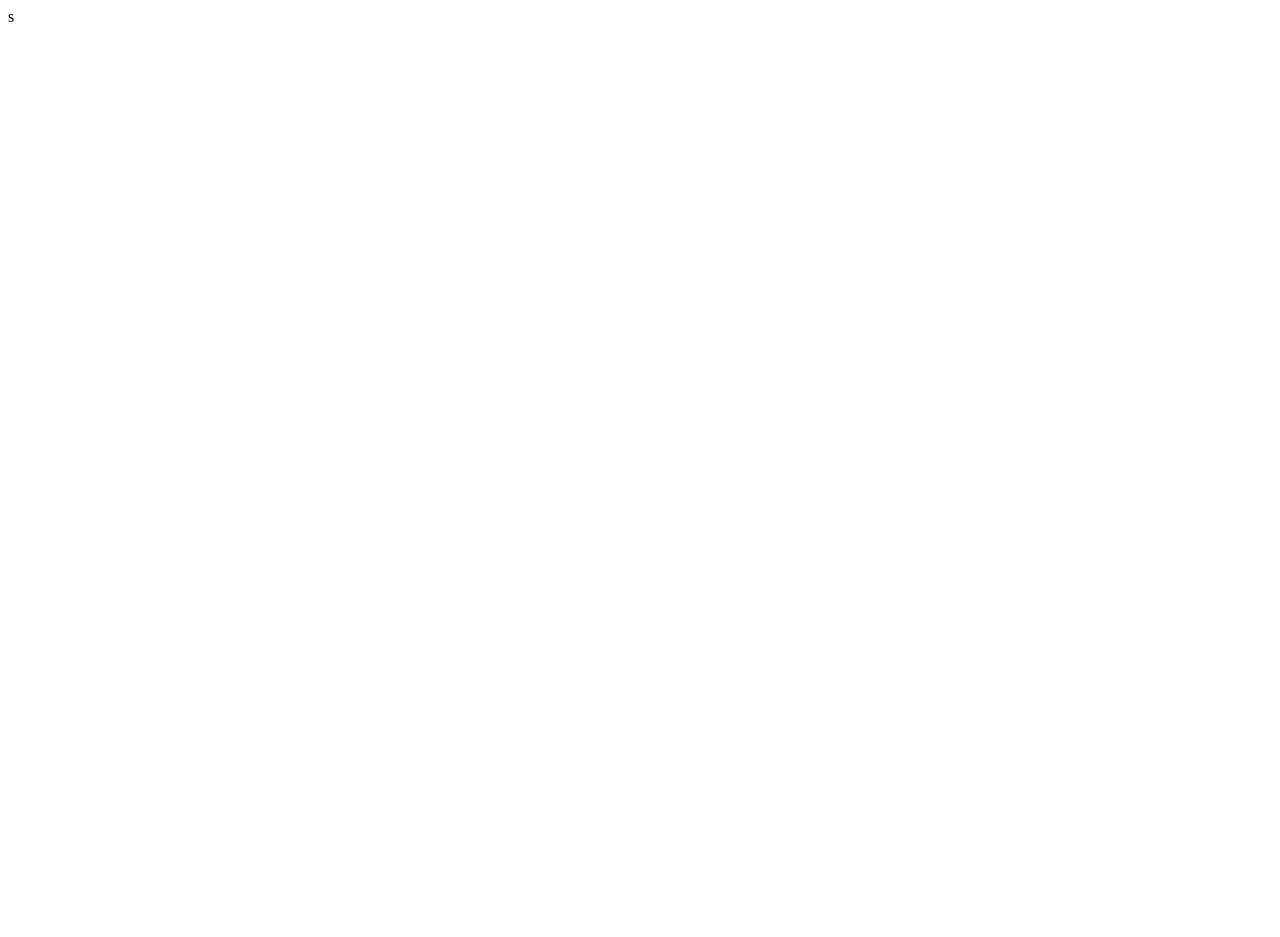
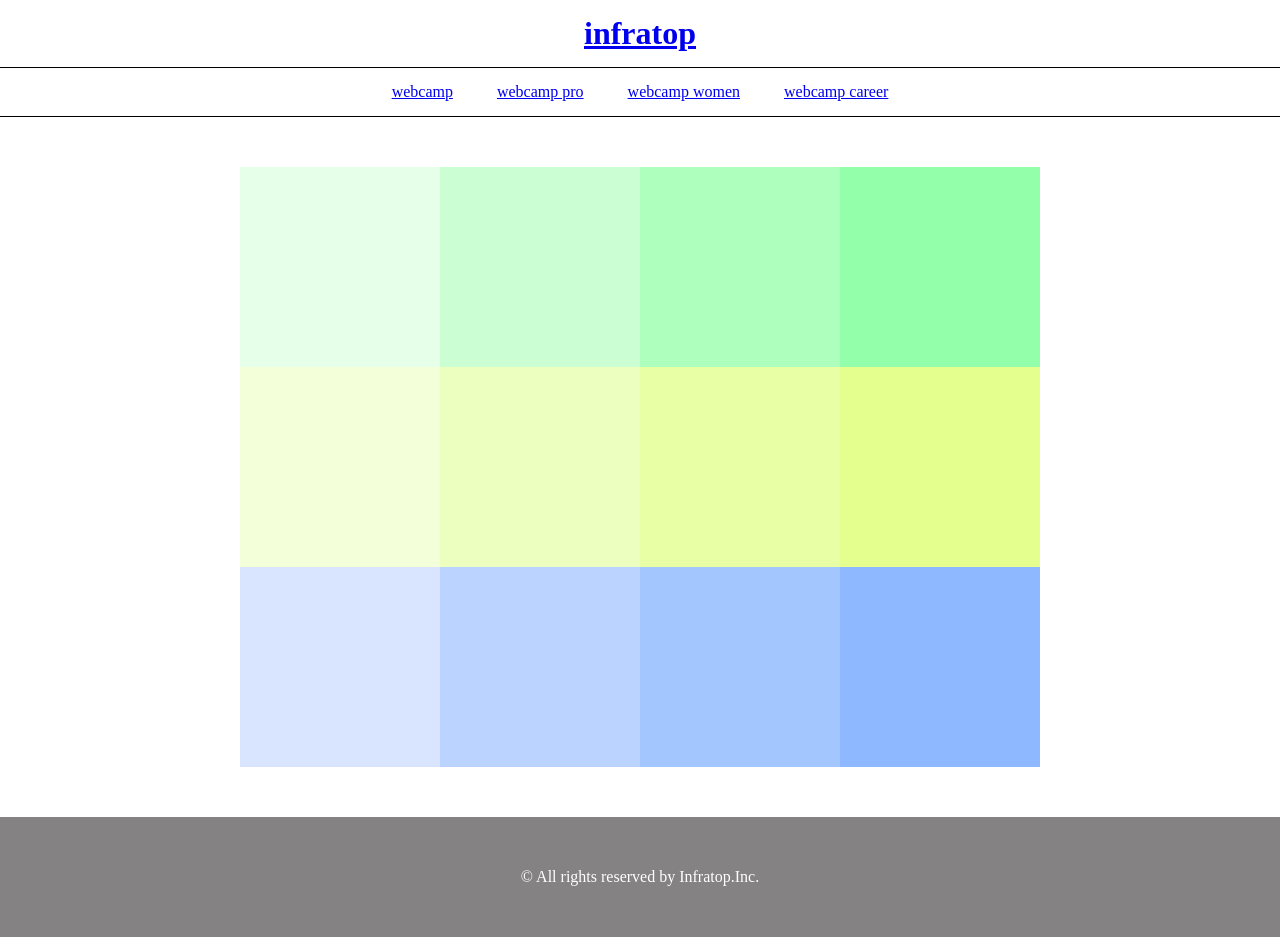
Before and after one commit to twawaa/1htmlcss, a plain HTML site: page index1-5.html in a window 1280 px wide. Before the commit the page ends 800 px from the top, so only its background shows below. Drawn offline with Linux system fonts and the light colour scheme.

Commit message:
[Finish]1-5

```diff
--- a/index1-5.html
+++ b/index1-5.html
@@ -1 +1,60 @@
-s
+<!DOCTYPE html>
+<html>
+<head>
+  <meta charset="UTF-8">
+  <!-- CSSファイルの読み込み -->
+  <link rel="stylesheet" href="style1-5.css">
+  <title>5章演習課題</title>
+</head>
+<body>
+
+  <!-- header -->
+  <header>
+    <h1 class="headline">
+      <a href="https://infratop.jp/">infratop</a>
+    </h1>
+  </header>
+  <nav>
+    <ul class="nav-list">
+      <li class="nav-list-item">
+        <a href="https://web-camp.io/">webcamp</a>
+      </li>
+      <li class="nav-list-item">
+        <a href="http://web-camp.io/pro/">webcamp pro</a>
+      </li>
+      <li class="nav-list-item">
+        <a href="http://web-camp.io/woman/">webcamp women</a>
+      </li>
+      <li class="nav-list-item">
+        <a href="http://web-camp.io/woman/">webcamp career</a>
+      </li>
+    </ul>
+
+  </nav>
+  <!-- main-visual用のdiv -->
+  <div class="main-visual">
+    <div class="main-visual-content"></div>
+  </div>
+
+  <!-- main用のdiv -->
+  <div class="main clearfix">
+    <div class="box1"></div>
+    <div class="box2"></div>
+    <div class="box3"></div>
+    <div class="box4"></div>
+    <div class="box5"></div>
+    <div class="box6"></div>
+    <div class="box7"></div>
+    <div class="box8"></div>
+    <div class="box9"></div>
+    <div class="box10"></div>
+    <div class="box11"></div>
+    <div class="box12"></div>
+  </div>
+
+  <!-- footer -->
+  <footer>
+    <p class="footer-text">© All rights reserved by Infratop.Inc.</p>
+  </footer>
+</body>
+</html>
--- a/style1-5.css
+++ b/style1-5.css
@@ -1 +1,131 @@
-s
+* {
+  margin: 0;
+  padding: 0;
+}
+
+.clearfix::after {
+  content: "";
+  display: block;
+  clear: both;
+}
+
+header {
+  width: 100%;
+  padding: 15px 0;
+  margin: 0 auto;
+  text-align: center;
+}
+header .headline {
+  font-size: 32px;
+}
+
+.nav-list {
+  text-align: center;
+  padding: 15px 0;
+  margin: 0 auto;/*上下余白を0px、左右余白を自動的に等間隔*/
+  border-bottom: 1px solid black;
+  border-top: 1px solid black;
+}
+.nav-list-item {
+  list-style: none;
+  display: inline-block;/*要素の表示形式を設定するプロパティ インライン(横並び)*/
+  margin: 0 20px;/*上下余白を0px、左右余白を20px*/
+}
+
+.main-visual {
+  width: 100%; /* 横幅 */
+  height: 50px; /* 高さ */
+}
+.main-visual-content{
+  width: 350px; /* 横幅を指定 */
+  height: 300px; /* 親の高さに揃える */
+}
+
+.main {
+  width: 800px; /* 横幅 */
+  height: 650px;
+  margin: 0 auto;
+}
+.box1 {
+  width: 200px;
+  height: 200px;
+  float: left; /* 要素を左揃えで並べる */
+  background-color:  #e6ffe9;
+}
+.box2 {
+  width: 200px;
+  height: 200px;
+  float: left; /* 要素を左揃えで並べる */
+  background-color:  #cbffd3
+}
+.box3 {
+  width: 200px;
+  height: 200px;
+  float: left; /* 要素を左揃えで並べる */
+  background-color:  #aeffbd
+}
+.box4 {
+  width: 200px;
+  height: 200px;
+  float: left; /* 要素を左揃えで並べる */
+  background-color:  #93ffab
+}
+.box5 {
+  width: 200px;
+  height: 200px;
+  float: left; /* 要素を左揃えで並べる */
+  background-color:  #f3ffd8;
+}
+.box6 {
+  width: 200px;
+  height: 200px;
+  float: left; /* 要素を左揃えで並べる */
+  background-color:  #edffbe;
+}
+.box7 {
+  width: 200px;
+  height: 200px;
+  float: left; /* 要素を左揃えで並べる */
+  background-color:  #e9ffa5
+}
+.box8 {
+  width: 200px;
+  height: 200px;
+  float: left; /* 要素を左揃えで並べる */
+  background-color:  #e4ff8d;
+}
+.box9 {
+  width: 200px;
+  height: 200px;
+  float: left; /* 要素を左揃えで並べる */
+  background-color: #d9e5ff;
+}
+.box10 {
+  width: 200px;
+  height: 200px;
+  float: left; /* 要素を左揃えで並べる */
+  background-color: #bad3ff;
+}
+.box11 {
+  width: 200px;
+  height: 200px;
+  float: left; /* 要素を左揃えで並べる */
+  background-color: #a4c6ff;
+}
+.box12 {
+  width: 200px;
+  height: 200px;
+  float: left; /* 要素を左揃えで並べる */
+  background-color: #8eb8ff;
+}
+
+footer {
+  width: 100%;
+  height: 120px;
+  text-align: center;
+  line-height: 120px;/*行の高さを指定*/
+  background-color: #848282;
+}
+.footer-text {
+  color: #fff;
+}
```
